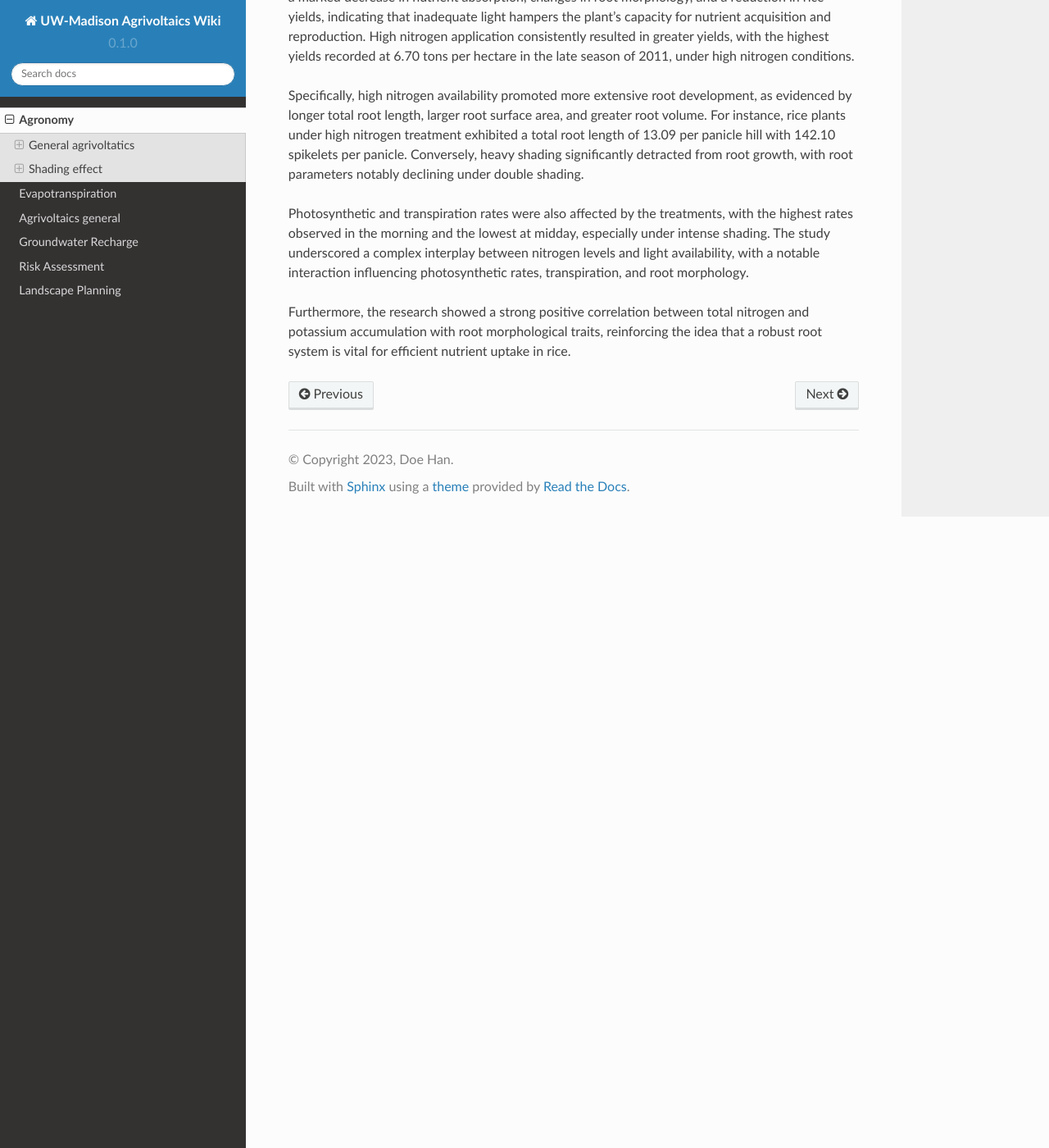
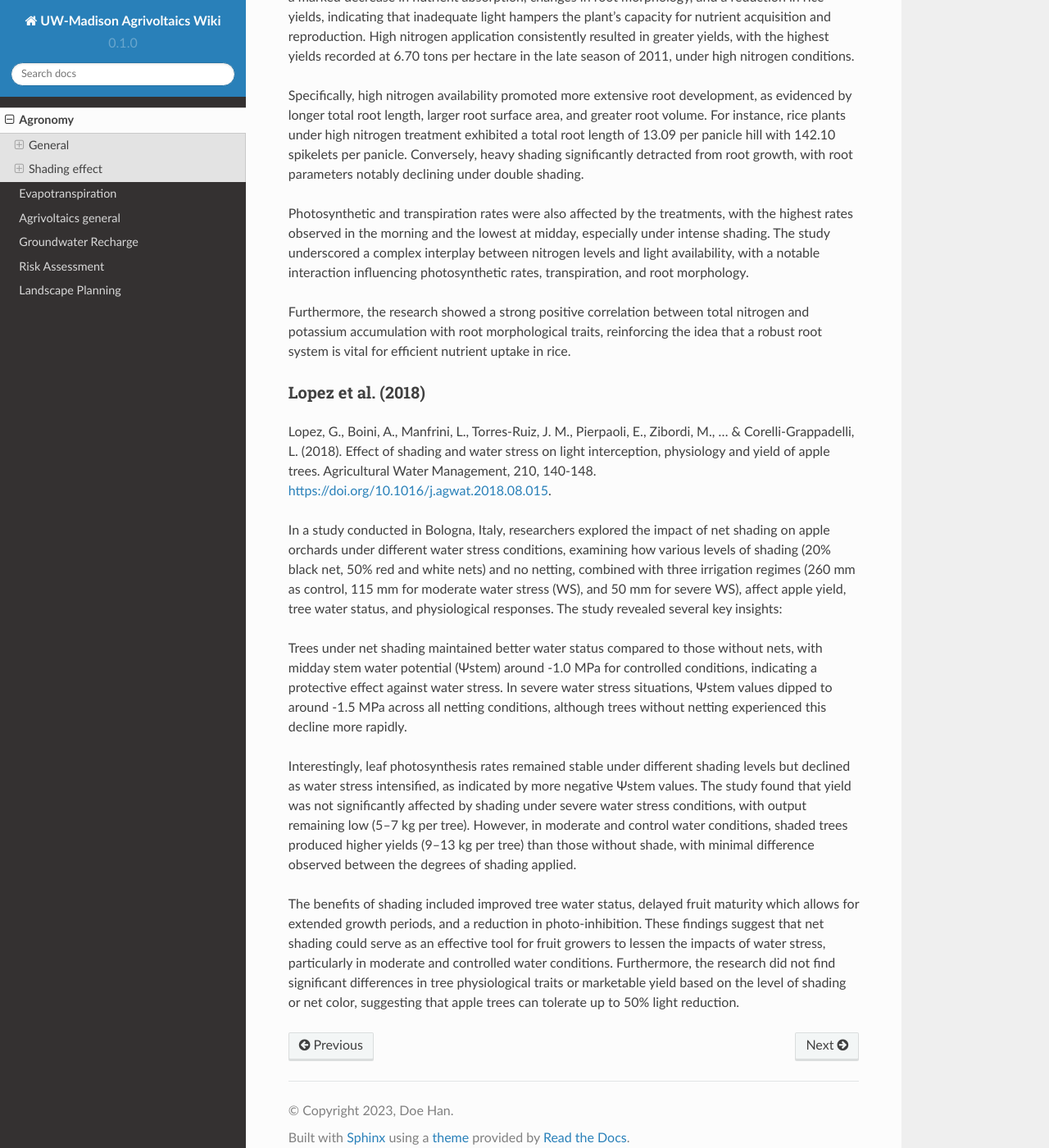
Before and after one commit to hanhydro/wiki, a Sphinx documentation site: the page built from docs/source/ag.rst, in a window 1280 px wide and 1400 px high, scrolled down 5919 px. Shown: the whole window at 82% size. Built offline with Sphinx 7.4.7 and the Read the Docs theme 2.0.0, drawn with Linux system fonts in a browser that asks for light colours; pages that are not in the unit, such as notebooks, are missing from menus; some of the changed text lies outside the part shown.

Commit message:
Update ag.rst

```diff
--- a/docs/source/ag.rst
+++ b/docs/source/ag.rst
@@ -1,7 +1,7 @@
 Agronomy
 ===========
 
-General agrivoltatics
+General
 -------------------
 
 Dhonde et al. (2022)
@@ -111,3 +111,15 @@ Specifically, high nitrogen availability promoted more extensive root developmen
 Photosynthetic and transpiration rates were also affected by the treatments, with the highest rates observed in the morning and the lowest at midday, especially under intense shading. The study underscored a complex interplay between nitrogen levels and light availability, with a notable interaction influencing photosynthetic rates, transpiration, and root morphology.
 
 Furthermore, the research showed a strong positive correlation between total nitrogen and potassium accumulation with root morphological traits, reinforcing the idea that a robust root system is vital for efficient nutrient uptake in rice.
+
+Lopez et al. (2018)
+++++++++++++++++++++
+Lopez, G., Boini, A., Manfrini, L., Torres-Ruiz, J. M., Pierpaoli, E., Zibordi, M., ... & Corelli-Grappadelli, L. (2018). Effect of shading and water stress on light interception, physiology and yield of apple trees. Agricultural Water Management, 210, 140-148. https://doi.org/10.1016/j.agwat.2018.08.015.
+
+In a study conducted in Bologna, Italy, researchers explored the impact of net shading on apple orchards under different water stress conditions, examining how various levels of shading (20% black net, 50% red and white nets) and no netting, combined with three irrigation regimes (260 mm as control, 115 mm for moderate water stress (WS), and 50 mm for severe WS), affect apple yield, tree water status, and physiological responses. The study revealed several key insights:
+
+Trees under net shading maintained better water status compared to those without nets, with midday stem water potential (Ψstem) around -1.0 MPa for controlled conditions, indicating a protective effect against water stress. In severe water stress situations, Ψstem values dipped to around -1.5 MPa across all netting conditions, although trees without netting experienced this decline more rapidly.
+
+Interestingly, leaf photosynthesis rates remained stable under different shading levels but declined as water stress intensified, as indicated by more negative Ψstem values. The study found that yield was not significantly affected by shading under severe water stress conditions, with output remaining low (5–7 kg per tree). However, in moderate and control water conditions, shaded trees produced higher yields (9–13 kg per tree) than those without shade, with minimal difference observed between the degrees of shading applied.
+
+The benefits of shading included improved tree water status, delayed fruit maturity which allows for extended growth periods, and a reduction in photo-inhibition. These findings suggest that net shading could serve as an effective tool for fruit growers to lessen the impacts of water stress, particularly in moderate and controlled water conditions. Furthermore, the research did not find significant differences in tree physiological traits or marketable yield based on the level of shading or net color, suggesting that apple trees can tolerate up to 50% light reduction.
```
